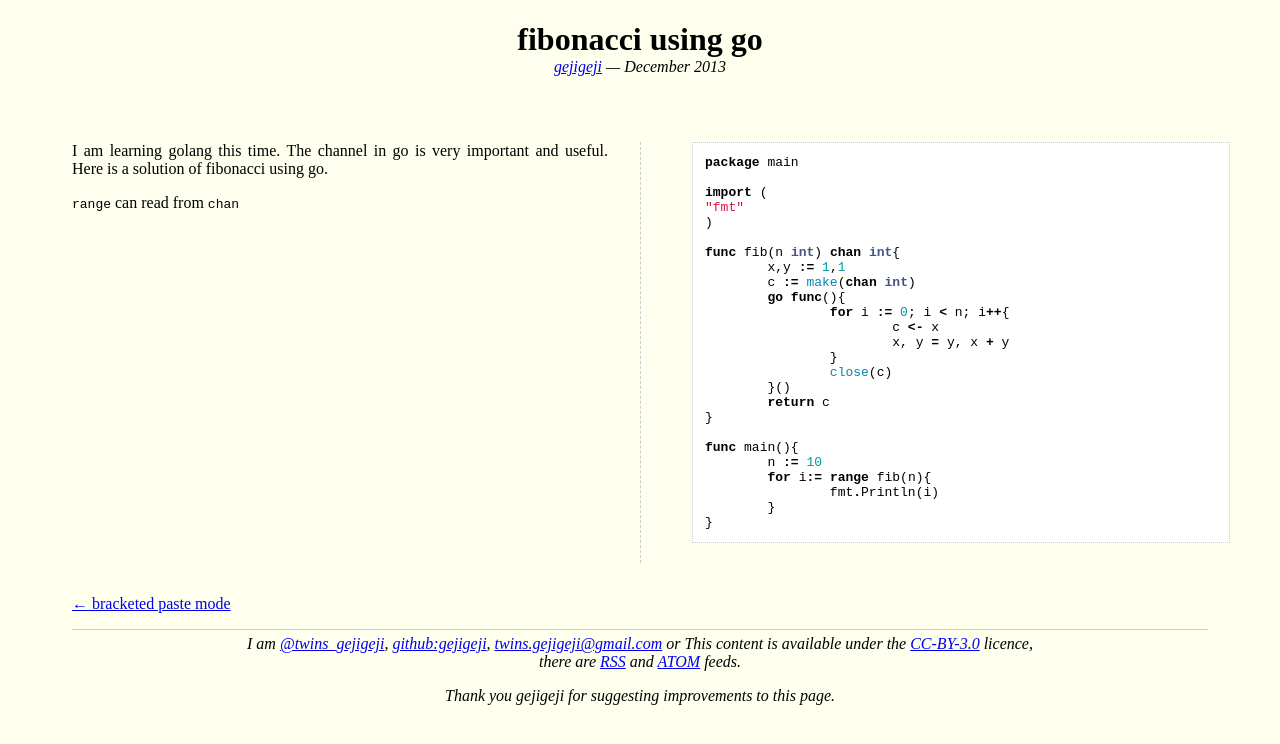
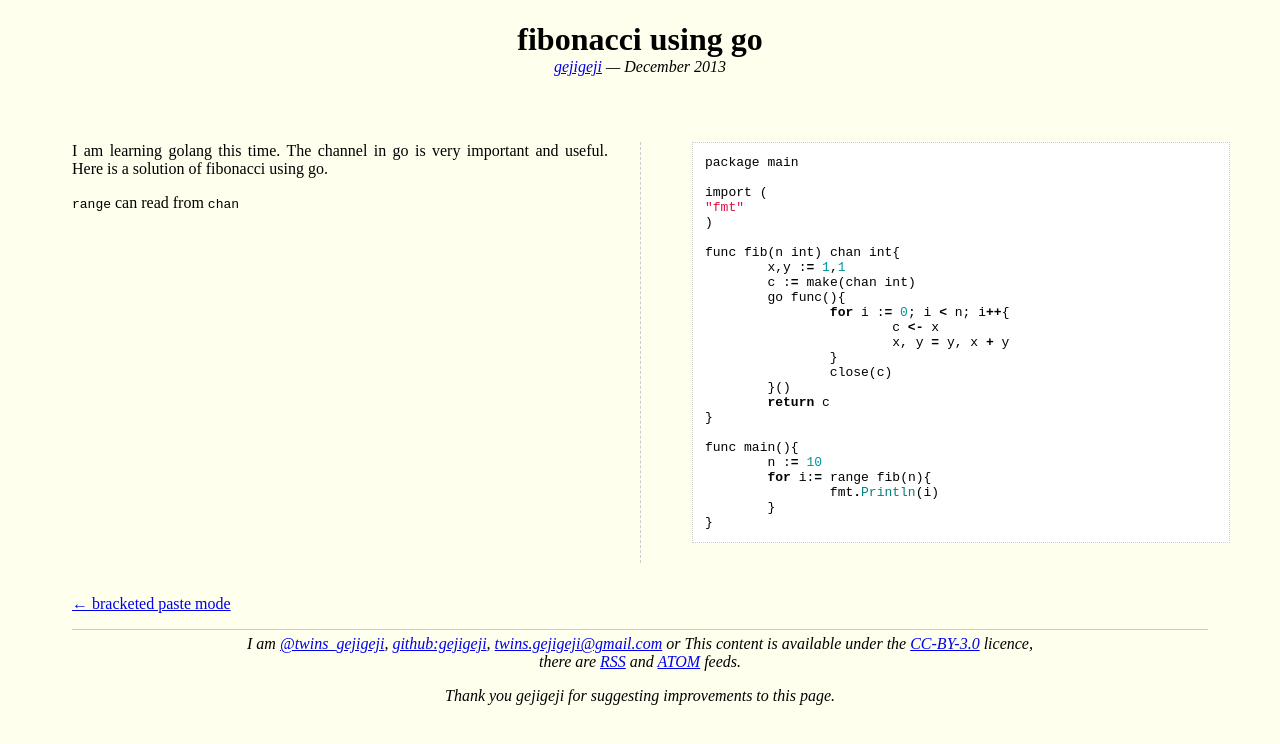
Before and after one commit to gejigeji/gejigeji.github.com, a Jekyll site: the page built from _posts/2013-12-06-fibonacci-using-go.md, in a window 1280 px wide. Shown: the top 744 px of the page. Built offline with Jekyll 4.4.1, drawn with Linux system fonts in a browser that asks for light colours; Markdown is read by kramdown in place of the engine named in the settings; comment, search, counter and statistics services are not loaded.

Commit message:
fib using go

```diff
--- a/_posts/2013-12-06-fibonacci-using-go.md
+++ b/_posts/2013-12-06-fibonacci-using-go.md
@@ -12,7 +12,7 @@ Here is a solution of fibonacci using go.
 
 `range` can read from `chan`
 
-{% highlight golang %}
+{% highlight ruby %}
 package main
 
 import (
```
